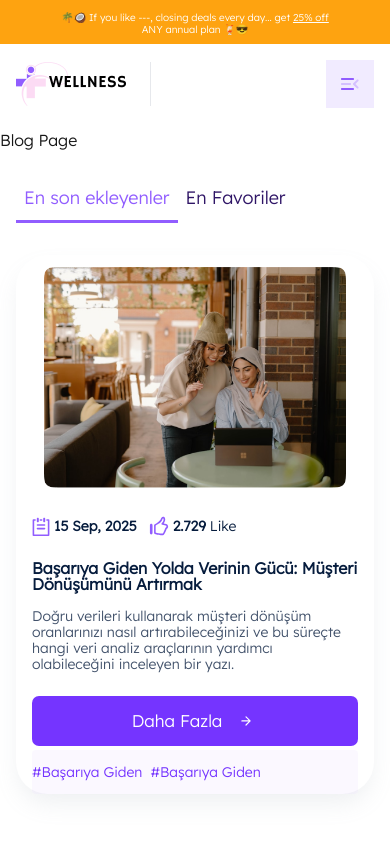
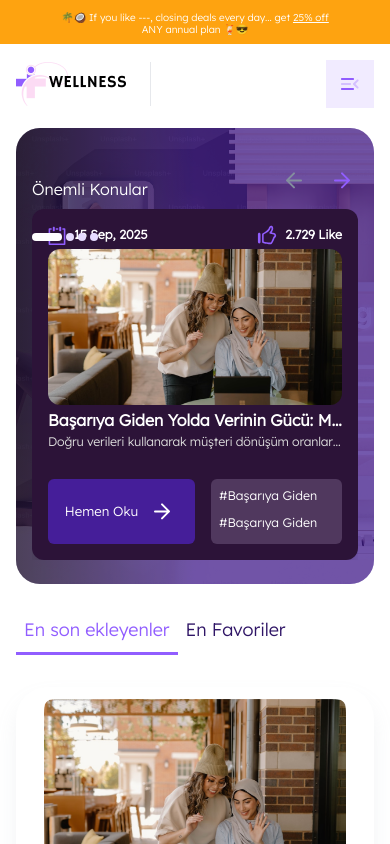
Before and after one commit to Medyanes-360/big-data-sale, a Next.js app: page /blog in a window 390 px wide. Shown: the top 844 px of the page. Built offline with nearby package versions, Linux system fonts and the light colour scheme.

Commit message:
blog carousel section desktop and mobile design were done.

```diff
--- /dev/null
+++ b/components/blog/blogImportantIssues/blogPostSection/blogCard/index.jsx
@@ -0,0 +1,65 @@
+import React from "react";
+import Image from "next/image";
+import Icons from "@/public/assets/icons/Icons";
+import ButtonComponent from "@/globalElements/Button/index.jsx";
+
+const BlogCard = ({ title, summary, likes, date, image }) => {
+  return (
+    <div
+      className="flex flex-col bg-[#2C1338] rounded-[12px] p-4 w-full h-[351.11px] shadow-lg overflow-hidden gap-1 mx-auto z-15"
+    >
+      {/* Üst Bilgiler */}
+      <div className="flex justify-between w-full items-center gap-4">
+        <div className="flex items-center gap-2">
+          <Icons.Calendar size={18.7} />
+          <p className="text-[#fff] font-lexend font-semibold text-[12.46px] leading-[18px]">
+            {date}
+          </p>
+        </div>
+        <div className="flex items-center gap-2">
+          <Icons.Like />
+          <p className="text-[#fff] font-lexend font-semibold text-[12.46px] leading-[18px]">
+            {likes} Like
+          </p>
+        </div>
+      </div>
+
+      {/* Görsel */}
+      <div className="w-full h-[155.8px]">
+        <Image
+          src={image}
+          alt={title}
+          width={345.87}
+          height={155.8}
+          className="rounded-[12px] object-cover w-full h-full"
+        />
+      </div>
+
+      {/* Başlık ve İçerik */}
+      <h2 className="text-[#fff] font-bold leading-[22px] font-Inter truncate">
+        {title}
+      </h2>
+      <p className="text-[12.46px] leading-[14px] text-[#ddd] font-normal tracking-[-0.015em] truncate">
+        {summary}
+      </p>
+
+      {/* Buton ve Etiketler */}
+      <div className="flex flex-row w-full items-stretch justify-between gap-4 mt-auto">
+        <ButtonComponent className="flex-1 flex items-center gap-2 bg-[#451E99] text-white rounded-[6px] px-4 py-2">
+          <p className="text-[13.24px] font-Inter font-medium text-[#fff]">Hemen Oku</p>
+          <Icons.ArrowRight size={18.7} className="text-[#fff]" />
+        </ButtonComponent>
+        <div className="flex-1 flex flex-col items-start gap-2 bg-[#E6DBFF30] p-2 rounded-[6px]">
+          <p className="text-[#fff] text-left font-Inter font-medium text-[12.46px]">
+            #Başarıya Giden
+          </p>
+          <p className="text-[#fff] text-left font-Inter font-medium text-[12.46px]">
+            #Başarıya Giden
+          </p>
+        </div>
+      </div>
+    </div>
+  );
+};
+
+export default BlogCard;
--- /dev/null
+++ b/components/blog/blogImportantIssues/blogPostSection/index.jsx
@@ -0,0 +1,18 @@
+"use client";
+import BlogCard from "./blogCard";
+
+const BlogImportantPostSection = ({ data }) => {
+  return (
+    <div className="h-full w-full sm:w-1/2 lg:w-[32%] sm:px-2 mt-2 sm:mt-0">
+      <BlogCard
+        title={data.title}
+        summary={data.summary}
+        likes={data.likes}
+        date={data.date}
+        image={data.image}
+      />
+    </div>
+  );
+};
+
+export default BlogImportantPostSection;
--- /dev/null
+++ b/components/blog/blogImportantIssues/importantIssuesHeader/index.jsx
@@ -0,0 +1,26 @@
+import Icons from '@/public/assets/icons/Icons';
+import Image from 'next/image';
+
+const ImportantIssuesHeader = ({ onPrevClick, onNextClick }) => {
+  return (
+    <div className='flex justify-between items-center mt-2 !container !max-w-[1200px] !mx-auto md:pb-6'>
+      <div className='text-[16px] leading-[24px] md:leading-[54px] font-medium md:text-[32px] text-[#fff] relative pe-11 pt-4'>
+        Önemli Konular
+
+        <div className="md:hidden absolute w-[66px] h-2 top-16 mt-2 left-0">
+        <Image src='/assets/images/sliderDots.svg' alt="dots icon" fill/>
+        </div>
+      </div>
+      <div className='flex gap-4'>
+        <button onClick={onPrevClick} className="cursor-pointer transition duration-150 text-manatee hover:text-tertiary400">
+          <Icons.PrevArrow  />
+        </button>
+        <button onClick={onNextClick} className="cursor-pointer transition duration-150  text-tertiary400">
+          <Icons.NextArrow  />
+        </button>
+      </div>
+    </div>
+  );
+};
+
+export default ImportantIssuesHeader;
--- /dev/null
+++ b/components/blog/blogImportantIssues/index.jsx
@@ -0,0 +1,59 @@
+"use client";
+import React, { useRef } from "react";
+import ImportantIssuesHeader from "./importantIssuesHeader";
+import PageContainer from "../../../containers/PageContainers/index";
+import BlogImportantPostSection from "./blogPostSection";
+import blogAreaMockData from "@/public/blogAreaMockData";
+
+const BlogImportantIssues = () => {
+  const sliderRef = useRef(null);
+
+  const scrollLeft = () => {
+    if (sliderRef.current) {
+      sliderRef.current.scrollBy({ left: -365, behavior: "smooth" });
+    }
+  };
+
+  const scrollRight = () => {
+    if (sliderRef.current) {
+      sliderRef.current.scrollBy({ left: 365, behavior: "smooth" });
+    }
+  };
+
+  return (
+    <PageContainer>
+      <div className="relative h-auto py-6 px-4 rounded-[24px] bg-gradient-to-r from-[#170A33] via-[#451E99] to-[#451E99] overflow-hidden">
+        {/* Background Image */}
+        <div className="absolute inset-0 bg-[url('/assets/images/blogBg.png')] bg-cover opacity-30 z-0"></div>
+
+        <div className="relative z-10">
+          <ImportantIssuesHeader onPrevClick={scrollLeft} onNextClick={scrollRight} />
+
+          <div
+            ref={sliderRef}
+            className="flex lg:flex-nowrap scroll-smooth gap-4 w-full"
+            style={{
+              overflowX: "auto",
+              scrollbarWidth: "none",
+              msOverflowStyle: "none",
+            }}
+          >
+            {blogAreaMockData?.map((item, index) => (
+              <BlogImportantPostSection key={item.id} data={item} />
+            ))}
+
+            <style>
+              {`
+                div::-webkit-scrollbar {
+                  display: none;
+                }
+              `}
+            </style>
+          </div>
+        </div>
+      </div>
+    </PageContainer>
+  );
+};
+
+export default BlogImportantIssues;
--- a/components/blog/blogSection/index.jsx
+++ b/components/blog/blogSection/index.jsx
@@ -4,7 +4,7 @@ import FormSection from "./formSection";
 import blogAreaMockData from "@/public/blogAreaMockData";
 import PageContainer from "@/containers/PageContainers";
 
-const BlogSection = () => {
+const BlogImportantSection = () => {
   return (
     <section className="py-6 lg:py-20">
       <PageContainer>
@@ -31,4 +31,4 @@ const BlogSection = () => {
   );
 };
 
-export default BlogSection;
+export default BlogImportantSection;
--- a/containers/blog/index.jsx
+++ b/containers/blog/index.jsx
@@ -1,12 +1,12 @@
+import BlogImportantIssues from "@/components/blog/blogImportantIssues";
 import BlogSection from "@/components/blog/blogSection";
 
 
 export default function BlogPageContainer() {
   return (
     <>
-      Blog Page
-      {/* Data Packages Page Components Here */}
-      <BlogSection/>
+      <BlogImportantIssues />
+      <BlogSection />
     </>
   );
 }
--- a/package.json
+++ b/package.json
@@ -10,6 +10,7 @@
   },
   "dependencies": {
     "@lottiefiles/react-lottie-player": "^3.5.4",
+    "@tailwindcss/line-clamp": "^0.4.4",
     "embla-carousel-autoplay": "^8.3.1",
     "embla-carousel-react": "^8.3.1",
     "framer-motion": "^11.11.11",
--- a/public/blogAreaMockData.js
+++ b/public/blogAreaMockData.js
@@ -1,6 +1,6 @@
-import blog1 from "../public/assets/images/blog1.png"
-import blog2 from "../public/assets/images/blog2.png"
-import blog3 from "../public/assets/images/blog3.png"
+import blog1 from "../public/assets/images/blog1.png";
+import blog2 from "../public/assets/images/blog2.png";
+import blog3 from "../public/assets/images/blog3.png";
 
 
 const blogAreaMockData = [
@@ -12,8 +12,8 @@ const blogAreaMockData = [
     likes: 2.729,
     comments: 35,
     date: "15 Sep, 2025",
-    label:["Başarıya Giden","Başarıya Giden"],
-    image: blog1
+    label: ["Başarıya Giden", "VeriOdaklıPazarlama"],
+    image: blog1,
   },
   {
     id: 2,
@@ -23,21 +23,97 @@ const blogAreaMockData = [
     likes: 195,
     comments: 60,
     date: "20 Sep, 2025",
-    label:["VeriOdaklıPazarlama","Başarıya Giden"],
-    image: blog2
+    label: ["VeriOdaklıPazarlama", "Başarıya Giden"],
+    image: blog2,
   },
   {
     id: 3,
-    title: "Başarıya Giden Yolda Verinin Gücü: Müşteri Dönüşümünü Artırmak",
+    title: "Dijital Pazarlama Stratejileri: 2025'te Neler Değişecek?",
     summary:
-      "Doğru verileri kullanarak müşteri dönüşüm oranlarınızı nasıl artırabileceğinizi ve bu süreçte hangi veri analiz araçlarının yardımcı olabileceğini inceleyen bir yazı.",
-    likes: 2.729,
+      "Yeni yılın getireceği değişikliklerle, dijital pazarlama stratejilerinizi nasıl optimize edebilirsiniz? Detaylar bu yazıda.",
+    likes: 1.520,
+    comments: 40,
+    date: "30 Sep, 2025",
+    label: ["DijitalPazarlama", "İşBüyütme"],
+    image: blog3,
+  },
+  {
+    id: 4,
+    title: "E-Ticarette Başarının Anahtarı: Dönüşüm Oranı Optimizasyonu",
+    summary:
+      "E-ticaret siteleri için dönüşüm oranı optimizasyonuna dair ipuçlarını keşfedin ve satışlarınızı artırın.",
+    likes: 800,
+    comments: 25,
+    date: "10 Oct, 2025",
+    label: ["E-Ticaret", "Başarıya Giden"],
+    image: blog2,
+  },
+  {
+    id: 5,
+    title: "Yapay Zeka Destekli Müşteri Hizmetleri",
+    summary:
+      "Yapay zekanın müşteri hizmetleri üzerindeki etkisini ve müşteri memnuniyetini nasıl artırdığını analiz ediyoruz.",
+    likes: 1.200,
+    comments: 30,
+    date: "20 Oct, 2025",
+    label: ["YapayZeka", "MüşteriHizmetleri"],
+    image: blog3  ,
+  },
+  {
+    id: 6,
+    title: "Veri Gizliliği ve Güvenliği: Şirketler İçin En Önemli Adımlar",
+    summary:
+      "Veri güvenliğini sağlamak için şirketlerin atması gereken temel adımları ve güncel mevzuatları inceleyin.",
+    likes: 900,
+    comments: 50,
+    date: "01 Nov, 2025",
+    label: ["VeriGüvenliği", "İşBüyütme"],
+    image: blog1,
+  },
+  {
+    id: 7,
+    title: "SEO'nun Geleceği: Arama Motoru Algoritmaları Nasıl Değişiyor?",
+    summary:
+      "Arama motoru algoritmalarındaki yenilikler ve SEO stratejilerinizde yapmanız gereken değişiklikler hakkında bilgi alın.",
+    likes: 2.500,
+    comments: 70,
+    date: "15 Nov, 2025",
+    label: ["SEO", "DijitalPazarlama"],
+    image: blog2,
+  },
+  {
+    id: 8,
+    title: "Büyük Veri ile Rekabetçi Avantaj Sağlamak",
+    summary:
+      "Büyük veri analitiğini kullanarak şirketlerin nasıl daha rekabetçi hale geldiğini öğrenin.",
+    likes: 3.000,
     comments: 45,
-    date: "25 Dec, 2025",
-    label:["İşBüyütme","DijitalPazarlama"],
-    image: blog3
+    date: "25 Nov, 2025",
+    label: ["BüyükVeri", "Başarıya Giden"],
+    image: blog3,
+  },
+  {
+    id: 9,
+    title: "Sosyal Medya Reklamcılığı: En Son Trendler",
+    summary:
+      "Sosyal medya reklamlarında 2025 yılının öne çıkan trendleri ve stratejileri hakkında bilgi alın.",
+    likes: 1.800,
+    comments: 38,
+    date: "05 Dec, 2025",
+    label: ["SosyalMedya", "DijitalPazarlama"],
+    image: blog2,
+  },
+  {
+    id: 10,
+    title: "Yapay Zeka ile Kişiselleştirilmiş Pazarlama",
+    summary:
+      "Yapay zekayı kullanarak müşterilerinize daha kişiselleştirilmiş bir deneyim sunmanın yollarını keşfedin.",
+    likes: 2.300,
+    comments: 55,
+    date: "20 Dec, 2025",
+    label: ["YapayZeka", "VeriOdaklıPazarlama"],
+    image: blog3,
   },
 ];
 
-
 export default blogAreaMockData;
```
Also changed, not shown: public/assets/images/blogBg.png (added), 1 other file (tests, documents, lock files or other folders).
